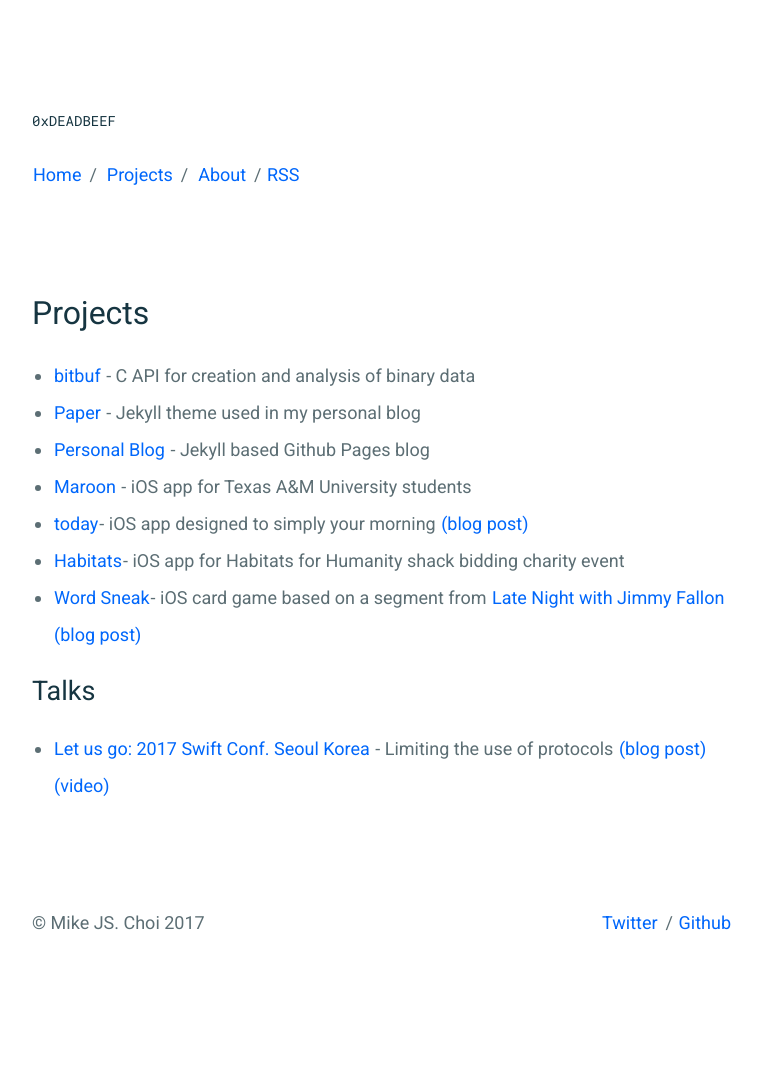
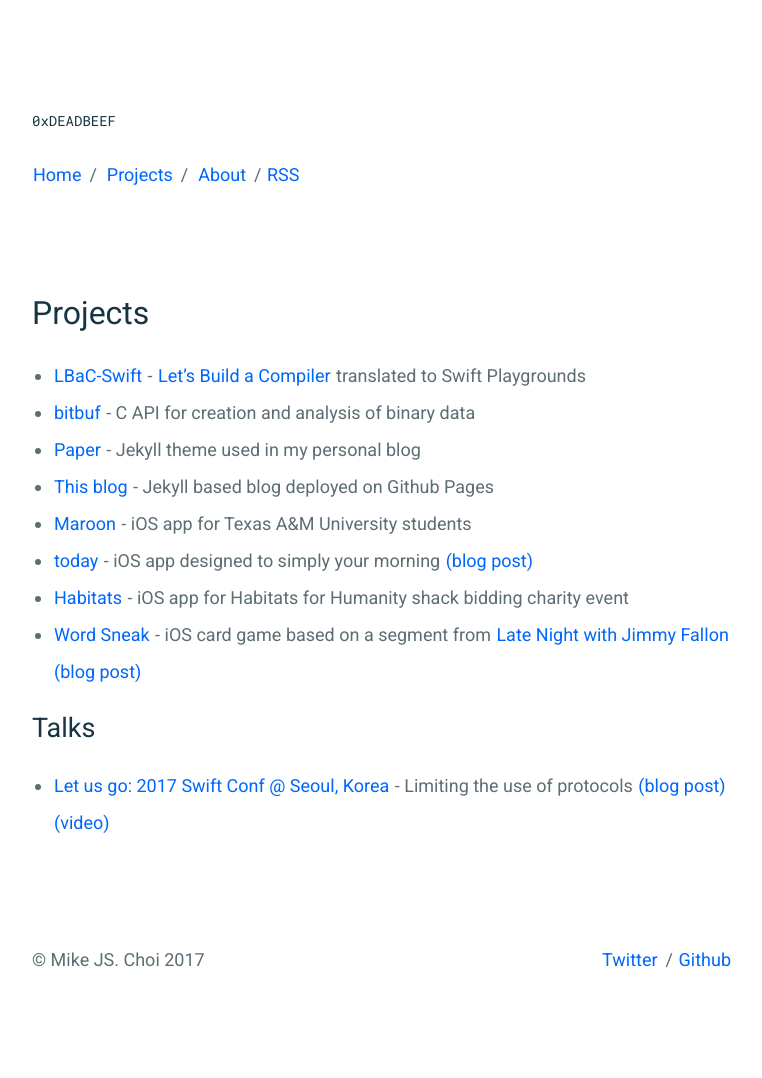
Before and after one commit to mkchoi212/mkchoi212.github.io, a Jekyll site: the page built from _pages/projects.md, in a window 1280 px wide. Shown: the whole page, without its empty margins (258-1020 px from the left). Built offline with Jekyll 4.4.1, drawn with Linux system fonts in a browser that asks for light colours; before the commit the page ends 1041 px from its top, so only the background shows below that.

Commit message:
Update projects page with LBAC

```diff
--- a/_pages/projects.md
+++ b/_pages/projects.md
@@ -4,13 +4,14 @@ title: Projects
 permalink: /projects/
 ---
 
+- [LBaC-Swift](https://github.com/mkchoi212/LBAC-Swift) - [Let's Build a Compiler](https://compilers.iecc.com/crenshaw/) translated to Swift Playgrounds
 - [bitbuf](https://github.com/mkchoi212/bitbuf) - C API for creation and analysis of binary data
 - [Paper](https://github.com/mkchoi212/paper-jekyll-theme) - Jekyll theme used in my personal blog
-- [Personal Blog](https://github.com/mkchoi212/mkchoi212.github.io) - Jekyll based Github Pages blog
+- [This blog](https://github.com/mkchoi212/mkchoi212.github.io) - Jekyll based blog deployed on Github Pages
 - [Maroon](https://github.com/mkchoi212/Maroon) - iOS app for Texas A&M University students
-- [today](https://github.com/mkchoi212/today)- iOS app designed to simply your morning [(blog post)](https://www.deadbeef.me/2016/05/today-app)
-- [Habitats](https://github.com/mkchoi212/Habitats)- iOS app for Habitats for Humanity shack bidding charity event
-- [Word Sneak](https://github.com/mkchoi212/Wordsneak)- iOS card game based on a segment from [Late Night with Jimmy Fallon](https://www.youtube.com/watch?v=9nBBgD0q6rA) [(blog post)](https://www.deadbeef.me/2016/02/word-sneak)
+- [today](https://github.com/mkchoi212/today) - iOS app designed to simply your morning [(blog post)](https://www.deadbeef.me/2016/05/today-app)
+- [Habitats](https://github.com/mkchoi212/Habitats) - iOS app for Habitats for Humanity shack bidding charity event
+- [Word Sneak](https://github.com/mkchoi212/Wordsneak) - iOS card game based on a segment from [Late Night with Jimmy Fallon](https://www.youtube.com/watch?v=9nBBgD0q6rA) [(blog post)](https://www.deadbeef.me/2016/02/word-sneak)
 
 # Talks
-- [Let us go: 2017 Swift Conf. Seoul Korea](https://iosdevkor.github.io/let_us_go_2017_summer_review/) - Limiting the use of protocols [(blog post)](https://www.deadbeef.me/2017/06/first-talk) [(video)](https://news.realm.io/kr/news/understanding-swift-protocol/)
+- [Let us go: 2017 Swift Conf @ Seoul, Korea](https://iosdevkor.github.io/let_us_go_2017_summer_review/) - Limiting the use of protocols [(blog post)](https://www.deadbeef.me/2017/06/first-talk) [(video)](https://news.realm.io/kr/news/understanding-swift-protocol/)
```
